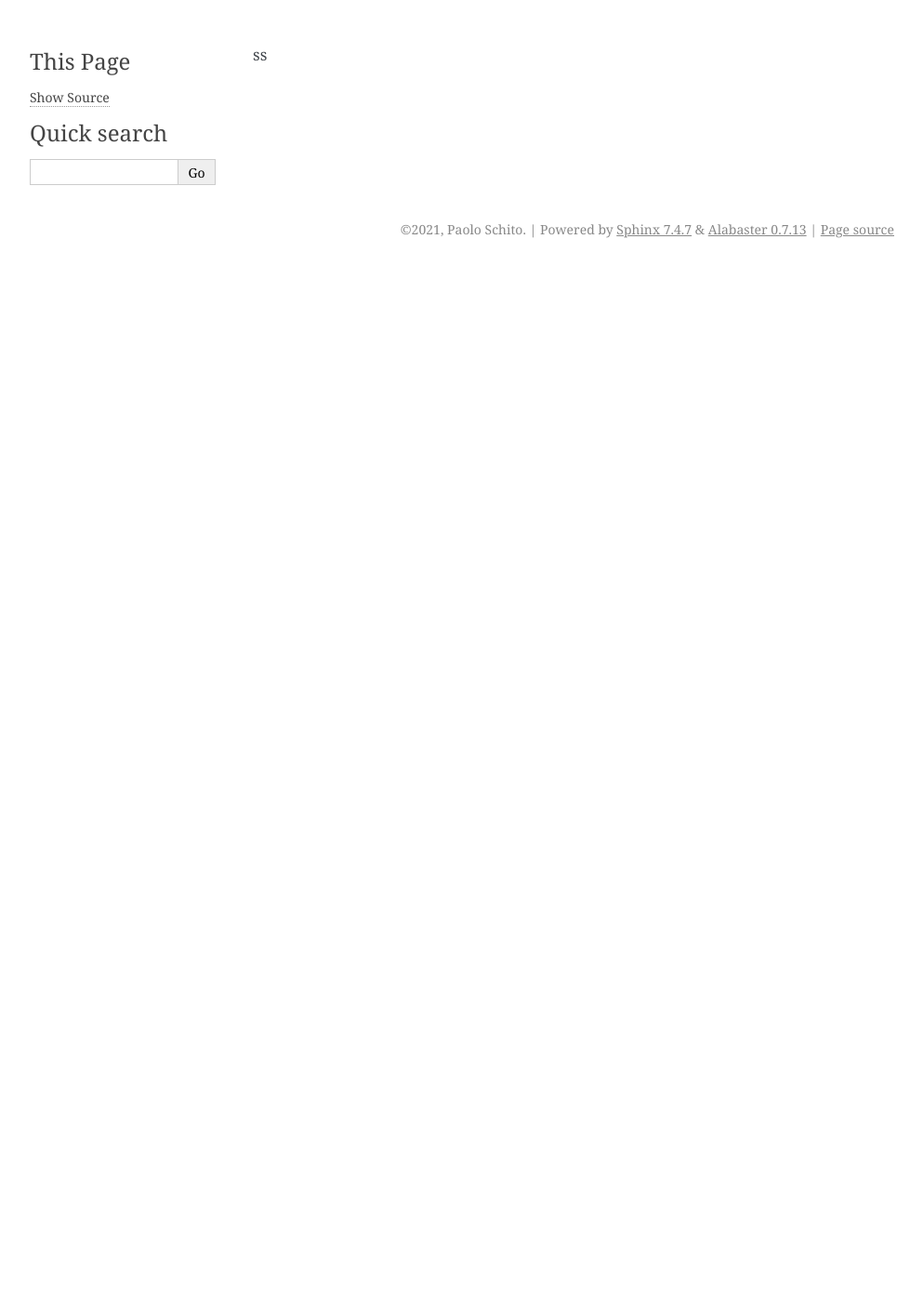
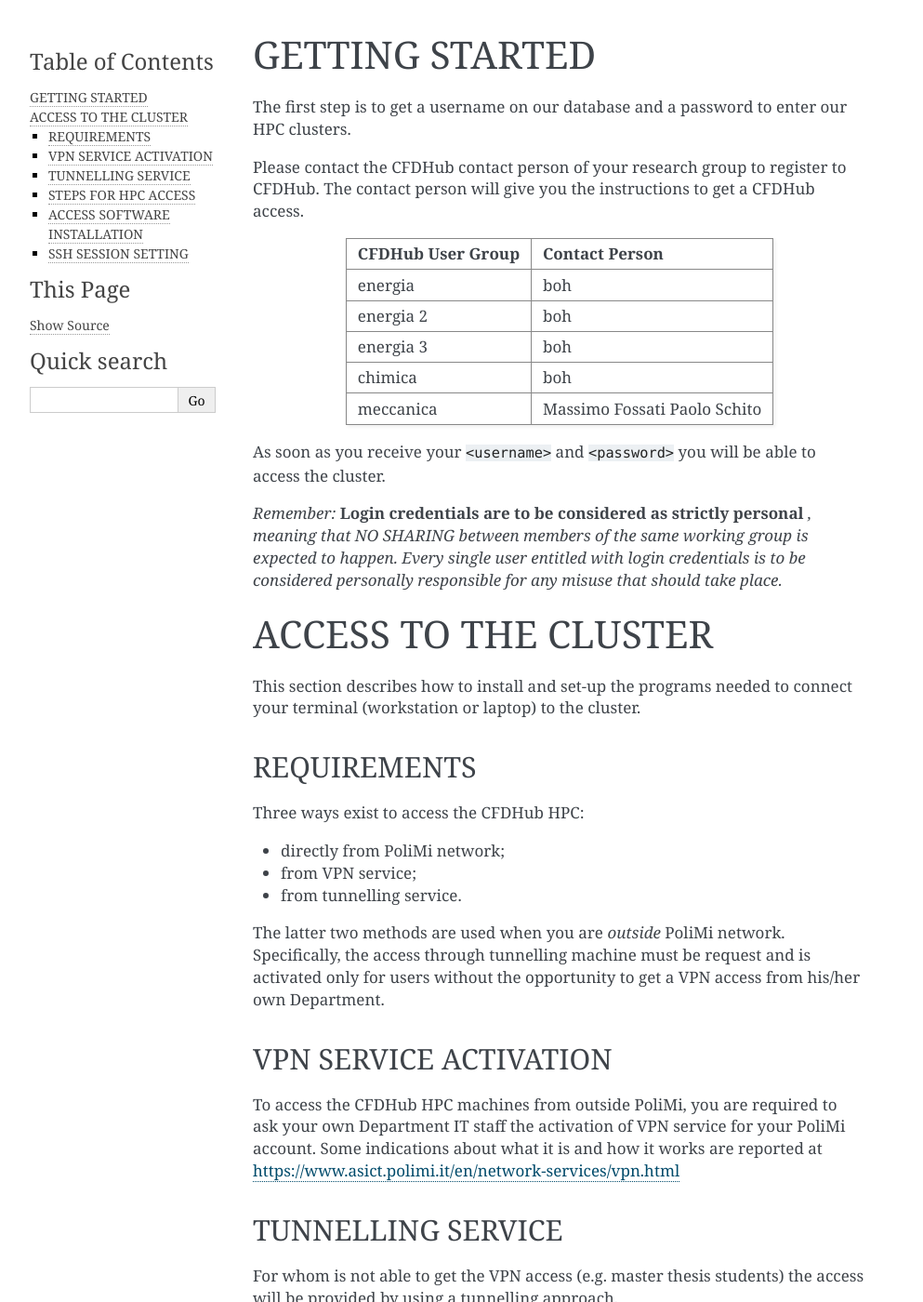
Before and after one commit to pschito/prova, a Sphinx documentation site: the page built from docs/GettingStarted.rst, in a window 1280 px wide and 1400 px high. Shown: the whole window at 93% size, without its empty margins (148-1141 px from the left). Built offline with Sphinx 7.4.7, drawn with Linux system fonts in a browser that asks for light colours; some of the changed text lies outside the part shown.

Commit message:
Update GettingStarted.rst

```diff
--- a/docs/GettingStarted.rst
+++ b/docs/GettingStarted.rst
@@ -1 +1,88 @@
-ss
+=================
+GETTING STARTED
+=================
+
+The first step is to get a username on our database and a password to enter our HPC clusters.
+
+Please contact the CFDHub contact person of your research group to register to CFDHub. The contact person will give you the instructions to get a CFDHub access.
+
++------------------------------+-----------------------------+
+| CFDHub User Group            | Contact Person              |
++==============================+=============================+
+| energia                      | boh                         |
++------------------------------+-----------------------------+
+| energia 2                    | boh                         |
++------------------------------+-----------------------------+
+| energia 3                    | boh                         |
++------------------------------+-----------------------------+
+| chimica                      | boh                         |
++------------------------------+-----------------------------+
+| meccanica                    | Massimo Fossati             |
+|                              | Paolo Schito                |
++------------------------------+-----------------------------+
+
+As soon as you receive your ``<username>`` and ``<password>`` you will be able to access the cluster.
+
+*Remember:* **Login credentials are to be considered as strictly personal** *, meaning that NO SHARING between members of the same working group is expected to happen. Every single user entitled with login credentials is to be considered personally responsible for any misuse that should take place.*
+
+=================
+ACCESS TO THE CLUSTER
+=================
+
+This section describes how to install and set-up the programs needed to connect your terminal (workstation or laptop) to the cluster.
+
+-----------------
+REQUIREMENTS
+-----------------
+
+Three ways exist to access the CFDHub HPC:
+
+- directly from PoliMi network;
+- from VPN service;
+- from tunnelling service.
+
+The latter two methods are used when you are *outside* PoliMi network. Specifically, the access through tunnelling machine must be request and is activated only for users without the opportunity to get a VPN access from his/her own Department.
+
+-----------------
+VPN SERVICE ACTIVATION
+-----------------
+
+To access the CFDHub HPC machines from outside PoliMi, you are required to ask your own Department IT staff the activation of VPN service for your PoliMi account. Some indications about what it is and how it works are reported at https://www.asict.polimi.it/en/network-services/vpn.html
+
+-----------------
+TUNNELLING SERVICE
+-----------------
+
+For whom is not able to get the VPN access (e.g. master thesis students) the access will be provided by using a tunnelling approach.
+
+This kind of access needs to be activated by the technical manager of the CFDHub and should be indicated when the access for new users is required.
+
+-----------------
+STEPS FOR HPC ACCESS
+-----------------
+
+The steps to access the HPC machines (through both VPN service and tunnelling machine) are:
+
+- installation of the software to access the cluster;
+
+- setting of SSH session to access the cluster;
+
+- creation of the graphical port for remote control of the cluster and use of VNC tool;
+
+- setting of a VNC session to graphically access and control the HPC machines;
+
+- settings to upload and download files to/from HPC machines to the local one.
+
+-----------------
+ACCESS SOFTWARE INSTALLATION
+-----------------
+
+Download and install the software *Mobaxterm*: https://mobaxterm.mobatek.net/download.html
+
+Possible quick solution is *putty*: https://www.chiark.greenend.org.uk/~sgtatham/putty/latest.html
+
+-----------------
+SSH SESSION SETTING
+-----------------
+
+Connect to SSH server *131.175.56.199* through Port *22*.
```
